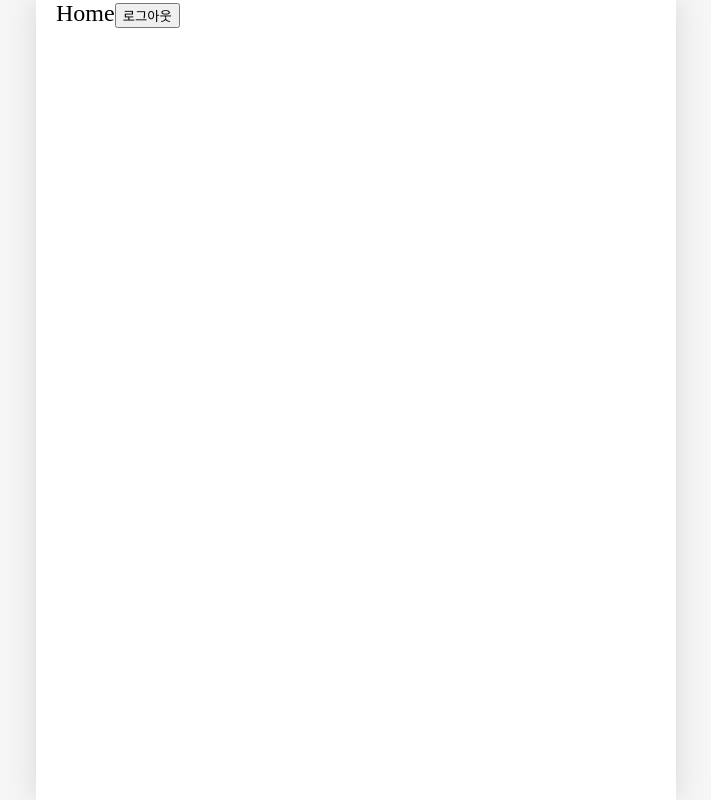
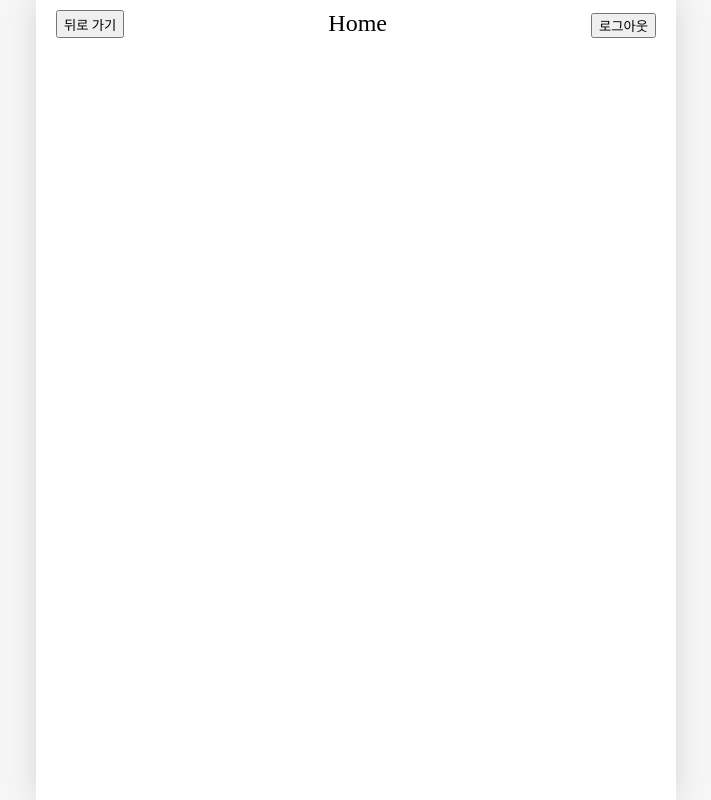
Before and after one commit to hong2wrd/MyTodo, a React (Vite) app in the folder front/: page / in a window 1280 px wide. Shown: the whole page, without its empty margins (284-995 px from the left). Built offline with nearby package versions, Linux system fonts and the light colour scheme; a web font is replaced by a local one.

Commit message:
feat: JWT 확인 및 Header 리팩토링 등

```diff
--- a/front/package.json
+++ b/front/package.json
@@ -11,6 +11,7 @@
   },
   "dependencies": {
     "axios": "^1.19.0",
+    "jwt-decode": "^4.0.0",
     "react": "^19.2.8",
     "react-dom": "^19.2.8",
     "react-router-dom": "^7.18.2"
--- a/front/src/App.jsx
+++ b/front/src/App.jsx
@@ -16,11 +16,13 @@ function reducer(state, action) {
     case 'LOGIN':
       return {
           ...state,
+          memberName: action.payload.memberName,
           isLogin: true
       };
     case 'LOGOUT':
       return {
           ...state,
+          memberName: "",
           isLogin: false
       };
     default:
@@ -31,7 +33,7 @@ function reducer(state, action) {
 function App() {
   const [count, setCount] = useState(0)
   const [info, dispatch] = useReducer(reducer, {
-    memberId : "",
+    memberName : "",
     isLogin : false
   });
 
--- a/front/src/components/API.jsx
+++ b/front/src/components/API.jsx
@@ -1,4 +1,5 @@
 import axios from "axios"
+import { jwtDecode } from 'jwt-decode';
 
 const Authorization = "Authorization";
 
@@ -9,6 +10,16 @@ export const setAccessToken = token => {
 export const getAccessToken = () => {
     return localStorage.getItem(Authorization);
 };
+
+export const getMembrInfoByToken = (key) => {
+    const token = getAccessToken();
+
+    if(!token  || !key) {
+        return "";
+    }
+
+    return jwtDecode(token)[key];
+}
 
 const API = axios.create({
     baseURL: 'http://localhost:8080',
--- /dev/null
+++ b/front/src/components/Header.jsx
@@ -0,0 +1,53 @@
+import { useContext, useEffect } from "react";
+import API, { getAccessToken, getMembrInfoByToken, setAccessToken } from "./API";
+import { useNavigate } from "react-router-dom";
+import { TodoStatusContext } from '../App';
+
+const Header = ({title}) => {
+    const { info, dispatch } = useContext(TodoStatusContext);
+
+    const nav = useNavigate();
+
+    const accessToken = getAccessToken();
+
+    useEffect(() => {
+        if(accessToken !== "") {
+            dispatch({
+                type: "LOGIN",
+                payload : {
+                    memberName : getMembrInfoByToken("name")
+                }
+            })
+        }
+    }, []);
+
+    const loginOnClick = async (e) => {
+        if(accessToken !== "") {
+            await API.post('/logout');
+
+            setAccessToken("");
+
+            dispatch({
+                type: "LOGOUT",
+                payload: ""
+            });
+
+            nav("/", {replace: false})
+        } else {
+            nav('/login');
+        }
+    }
+
+    return <>
+        <button onClick={() => nav(-1)}>뒤로 가기</button>
+        <div>{title}</div>
+        <div>
+            {info.memberName}
+            <button onClick={loginOnClick}>
+                {info.isLogin ? "로그아웃" : "로그인"}
+            </button>
+        </div>
+    </>
+}
+
+export default Header;
--- /dev/null
+++ b/front/src/pages/HomePage.css
@@ -0,0 +1,5 @@
+.Home {
+    display: flex;
+    justify-content: space-between;
+    margin-top: 10px;
+}
--- a/front/src/pages/HomePage.jsx
+++ b/front/src/pages/HomePage.jsx
@@ -1,51 +1,12 @@
-import { useNavigate } from "react-router-dom";
-import API, { getAccessToken, setAccessToken } from "../components/API";
-import { useContext, useEffect, useState } from "react";
-import { TodoStatusContext } from '../App';
+import './HomePage.css';
+
+import Header from '../components/Header';
 
 const HomePage = () => {
-    const { info, dispatch } = useContext(TodoStatusContext);
-
-    const nav = useNavigate();
-    console.log(info);
-
-    const accessToken = getAccessToken();
-
-    useEffect(() => {
-        if(accessToken !== "") {
-            dispatch({
-                type: "LOGIN",
-            })
-        }
-    }, []);
 
     return (
-        <div>
-            Home
-            <span>
-                <button onClick={async e => {
-                    console.log(accessToken);
-                    if(accessToken !== "") {
-                        try {
-                            await API.post('/logout');
-
-                            setAccessToken("");
-
-                            dispatch({
-                                type: "LOGOUT",
-                                payload: ""
-                            });
-
-                            nav("/", {replace: false})
-                        } catch(e) {
-                            console.log(e)
-                        }
-                    } else {
-                        nav('/login');
-                    }
-
-                }}>{info.isLogin ? "로그아웃" : "로그인"}</button>
-            </span>
+        <div className="Home">
+            <Header title={'Home'}/>
         </div>
     );
 };
```
Also changed, not shown: 1 other file (tests, documents, lock files or other folders).
